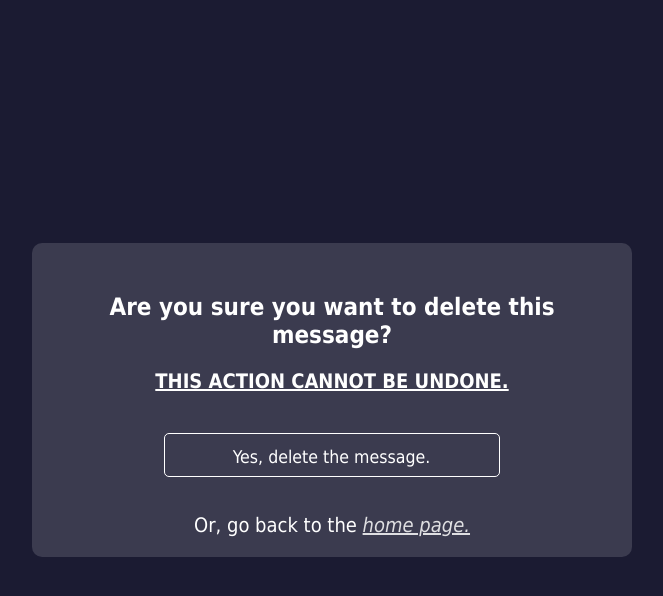
After one commit to canguiano13/roll-call, a Flask app: page /deleteMessage/1 in a window 1280 px wide. The commit adds this page. Shown: the top 596 px of the page, without its empty margins (308-971 px from the left). Run offline with Flask 3, Linux system fonts and the light colour scheme; a user stored in the database is signed in; tables that the repository leaves empty hold one stand-in row (values such as "Sample post"); parts of the project's set-up code (start-up, migrations or seed data) failed here and were passed over.

Commit message:
add ability to delete individual messages as owner

```diff
--- a/app.py
+++ b/app.py
@@ -15,7 +15,6 @@ load_dotenv()
 # initialize the app
 app = Flask(__name__)
 
-
 # initialize app with extensions
 # initialize login management module with app
 # login manager instance must come first due to db module initialization with app context
@@ -29,10 +28,10 @@ def load_user(user_id):
     # since the user_id is just the primary key of our user table, use it in the query for the user
     return User.query.get(int(user_id))
 
-
 # set the secret key for the sessions
 # secret key is a series of random bytes, store in an env file for confidentiality.
 app.secret_key = os.getenv('SESSION_MGMT_BYTES').encode('utf-8')
+
 
 db_user = os.getenv('DB_USER')
 db_pass = os.getenv('DB_PASS')
@@ -68,6 +67,7 @@ db.init_app(app)
 with app.app_context():
     db.create_all()
 
+
 # import and register blueprints (routes)
 app.register_blueprint(routes)
 
--- a/models.py
+++ b/models.py
@@ -41,6 +41,9 @@ class Guestbook(db.Model):
     event_address   = db.Column(db.Text, nullable=False)
     event_img       = db.Column(db.Text)
 
+    #define a relationship with the messages table
+    messages = db.relationship('Message', backref='event', lazy=True)
+
     def __repr__(self):
         return f'<GUESTBOOK {self.event_id}: {self.event_title}@{self.event_address} STARTING {self.event_date}>'
 
--- a/routes.py
+++ b/routes.py
@@ -21,7 +21,7 @@ def index():
         current_user_id = User.get_id(current_user)
         user_guestbooks = Guestbook.query.filter(Guestbook.owner_id==current_user_id).order_by(Guestbook.event_date).all()
         return render_template('index.html', guestbook_data=user_guestbooks)
-    flash('Welcome! Please create your account to get started!')
+    flash('Welcome! Please create your account to get started!', 'success')
     return redirect('/signup')
 
 #handle new user signups
@@ -80,7 +80,7 @@ def login_user():
 
         #if a user does exist, validate their password
         if check_password_hash(password=form_data['password'], pwhash=login_attempt_user.password_hash):
-            # login and validate the user in the login manager.
+            # login and validate the user in the login manager
             flask_login.login_user(login_attempt_user)
             return redirect('/')
         # display alert on failed password
@@ -92,9 +92,11 @@ def login_user():
 @routes.route('/logout')
 @login_required
 def logout():
+    #logout using login manager
     logout_user()
+    flash("Successfully logged out.", category='success')
     #redirect to home page on logout
-    return redirect('/')
+    return redirect('/login')
 
 #----------------EVENT/MESSAGE MANAGEMENT------------------------
 #handle creation of new guestbooks
@@ -174,11 +176,19 @@ def edit_event_details(event_id):
 
         #get the keys for the data that was updated
         updated_fields = form_data.keys()
+
+        #check if they are missing the time or date when trying to edit the start time
+        if (('event_date' in updated_fields and form_data['event_date'] != '') and ('event_time' not in updated_fields or form_data['event_time'] == '')) \
+         or (('event_time' in updated_fields and form_data['event_time'] != '') and ('event_date' not in updated_fields or form_data['event_date'] == '')):
+            flash('You are missing either the time or date. Please try again', category='error')
+            return redirect(f"/edit/{event_id}")
+
         #format datetime and add to dictionary if time was updated
         if ('event_date' in updated_fields and form_data['event_date'] != '') and \
         ('event_time' in updated_fields and form_data['event_time'] != ''):
             datetime_format = '%Y-%m-%d %H:%M'
             form_data['event_date'] = datetime.strptime(f"{form_data['event_date']} {form_data['event_time']}", datetime_format)
+
         #remove the keys from the dictionary to prevent  errors when updating attributes
         if 'event_time' in updated_fields:
             form_data.pop('event_time')
@@ -206,6 +216,7 @@ def render_event_page(event_id):
     #if the event doesn't exist, redirect to a 404
     if event_data is None:
         abort(404)
+    print(current_user.user_id)
     #if the event exists but there are no messages, encourage user to share their event
     return render_template('event.html', event_data=event_data, messages_data=messages_data)
 
@@ -259,6 +270,34 @@ def post_message(event_id):
     #redirect back to event page which will display new message
     return redirect(f'/event/{event_id}')
 
+#handles message deletion for guestbook owners
+@routes.route('/deleteMessage/<msg_id>', methods=['GET'])
+@login_required
+def delete_message(msg_id):
+    #get the message data using its ID
+    message_to_delete = Message.query.filter(Message.msg_id==msg_id).first()
+    #check to make sure the message exists
+    if not message_to_delete:
+        abort(404)
+    # check to make sure the user deleting the message is the owner
+    event_owner_id = message_to_delete.event.owner_id
+    # Check permission before deleting
+    if current_user.user_id != event_owner_id:
+        return login_manager.unauthorized()
+    return render_template('deleteMessage.html', msg_id=msg_id)
+
+@routes.route('/deleteMessage/<msg_id>', methods=['POST'])
+def handle_delete_message(msg_id):
+    #delete the message using its ID
+    message_to_delete = Message.query.filter(Message.msg_id==msg_id).one()
+    #get the event id for rerouting
+    event_id = message_to_delete.event_id
+    #commit changes to database instance
+    db.session.delete(message_to_delete)
+    db.session.commit()
+
+    return redirect(f"/event/{event_id}")
+
 #---------------PREDEFINED TEMPLATES------------------------
 #templates help guide users on the information to put in by providing "fill in the blank"-style forms
 #login is required for any template as this is just another version of the create_event form
--- /dev/null
+++ b/templates/deleteMessage.html
@@ -0,0 +1,26 @@
+<!DOCTYPE html>
+<html>
+<head>
+    <title>Delete your event?</title>
+    <link href="https://fonts.googleapis.com/css?family=Playfair+Display" rel="stylesheet" type="text/css">
+    <link href="https://fonts.googleapis.com/css?family=Open+Sans+Condensed" rel="stylesheet" type="text/css">
+    <!-- link the stylesheet here-->
+    <link rel="stylesheet" type="text/css" href="{{url_for('static', filename='styles/styles.css')}}">
+</head>
+
+<body>
+    <main>
+
+    </main>
+    <!--can just use the same card layout as the share cards-->
+    <div class="share-card">
+        <h4 class="delete-card-header">Are you sure you want to delete this message?</h4>
+        <h6 class="delete-card-subheader" style="text-decoration: underline;">THIS ACTION CANNOT BE UNDONE.</h6>
+        <form class="confirm-delete-button" action="/deleteMessage/{{ msg_id }}"  method="POST">
+            <input class="confirm-delete-button" type="submit" value="Yes, delete the message."></input>
+        </form>
+        <p class="delete-card-subheader">Or, go back to the <a href="/" style="font-style: italic;">home page.</a></p>
+    </div>
+
+</body>
+</html>
```
Also changed, not shown: static/styles/styles.css (+44 -15 lines), templates/event.html (+6 -2 lines).
